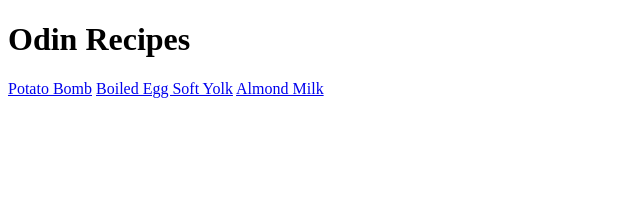
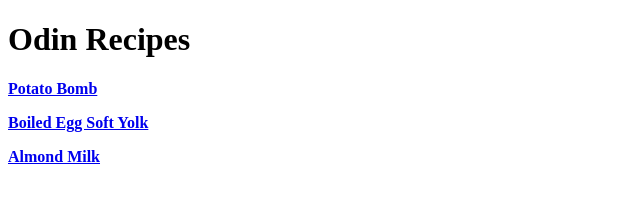
Before and after one commit to NyPadilha/odin-recipes, a plain HTML site: page index.html in a window 1280 px wide. Shown: the whole page, without its empty margins (0-640 px from the left). Drawn offline with Linux system fonts and the light colour scheme.

Commit message:
organized the links

```diff
--- a/index.html
+++ b/index.html
@@ -8,8 +8,8 @@
 </head>
 <body>
     <h1>Odin Recipes</h1>
-    <a href="./recipes/potato-bomb.html">Potato Bomb</a>
-    <a href="./recipes/egg.html">Boiled Egg Soft Yolk</a>
-    <a href="./recipes/almond-milk.html">Almond Milk</a>
+    <p><strong><a href="./recipes/potato-bomb.html">Potato Bomb</a></strong></p>
+    <p><strong><a href="./recipes/egg.html">Boiled Egg Soft Yolk</a></strong></p>
+    <p><strong><a href="./recipes/almond-milk.html">Almond Milk</a></strong></p>
 </body>
 </html>
```
